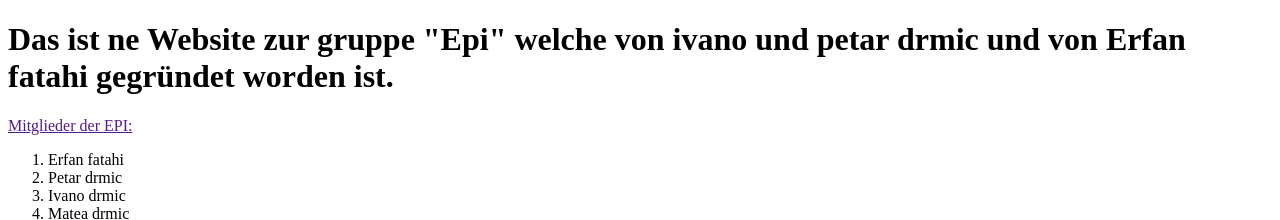
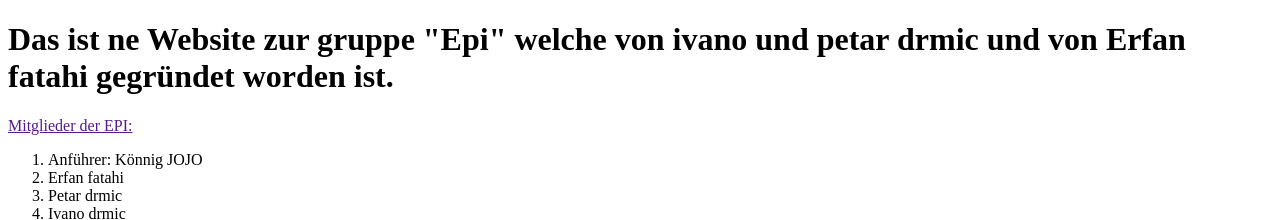
Before and after one commit to mrsucukleggar/epi, a plain HTML site: page index.html in a window 1280 px wide. Shown: the top 220 px of the page. Drawn offline with Linux system fonts and the light colour scheme.

Commit message:
Update index.html

```diff
--- a/index.html
+++ b/index.html
@@ -9,6 +9,7 @@
     <h1> Das ist ne Website zur gruppe "Epi" welche von ivano und petar drmic und von Erfan fatahi gegründet worden ist.</h1>
     <p><a href="">Mitglieder der EPI:</a></p>
     <ol class="test1">
+        <li>Anführer: Könnig JOJO</li>
         <li>Erfan fatahi</li>
         <li>Petar drmic</li>
         <li>Ivano drmic</li>
```
